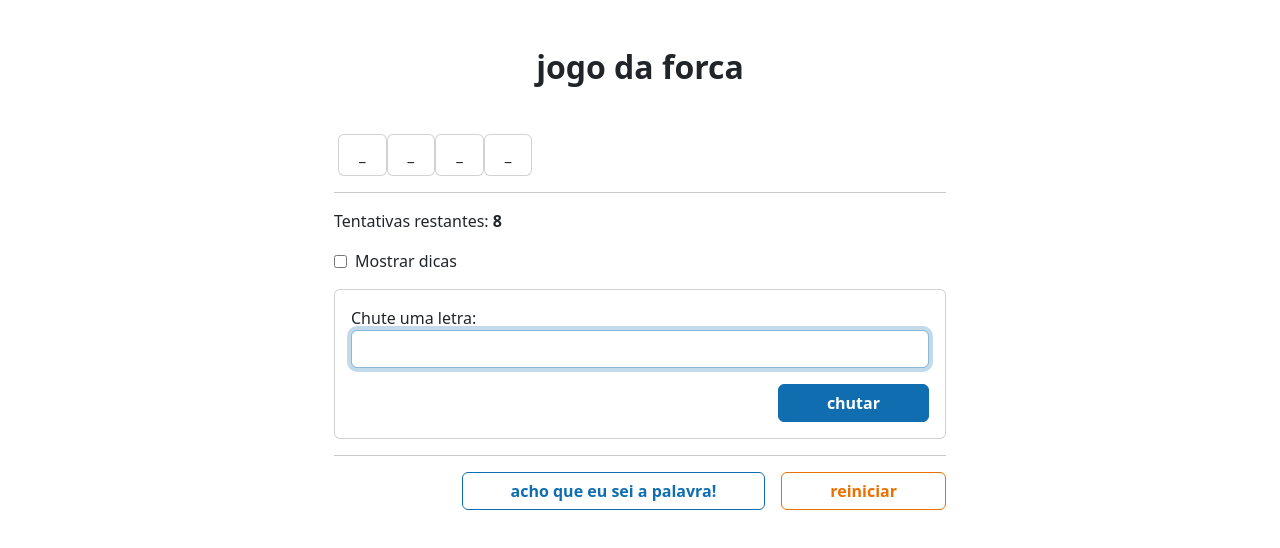
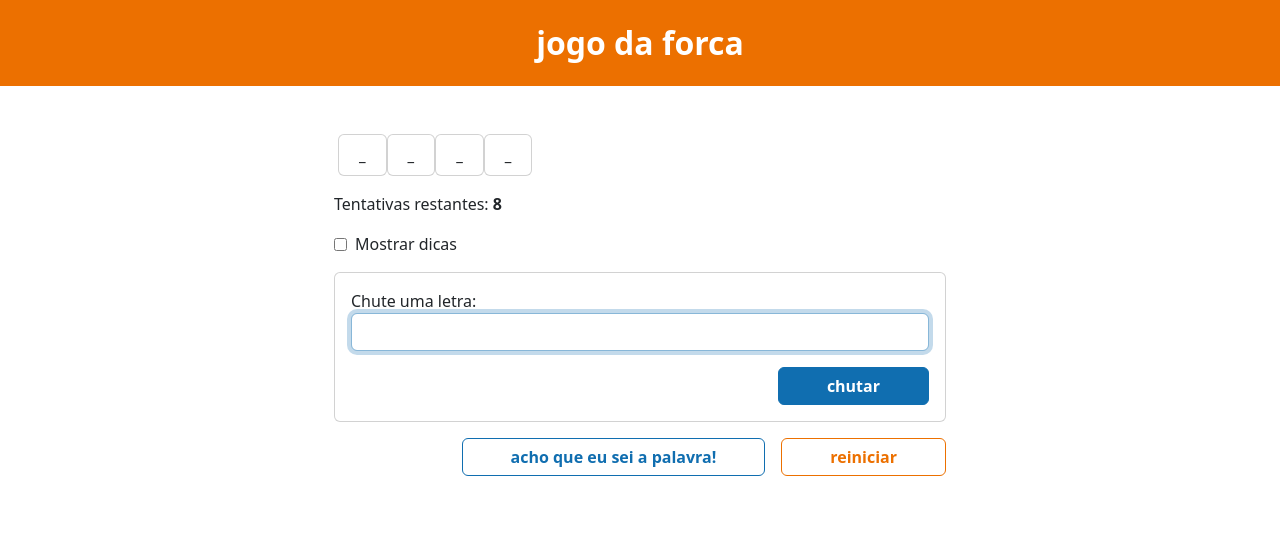
Before and after one commit to vitor-gercov/jogo-da-forca, an Angular app: page / in a window 1280 px wide. Shown: the top 548 px of the page. Built offline with nearby package versions, Linux system fonts and the light colour scheme.

Commit message:
alterações no design da tela.

```diff
--- a/src/app/app.component.html
+++ b/src/app/app.component.html
@@ -1,11 +1,10 @@
+<h2 class="py-4 mb-5 fw-bold text-center bg-danger text-white">
+  jogo da forca
+</h2>
 <div class="page-content">
-
   <div class="row">
     <div class="col-12 col-md-8 col-lg-6 mx-auto">
 
-      <h2 class="mt-5 mb-5 fw-bold text-center">
-        jogo da forca
-      </h2>
 
 
       <div class="mb-3">
--- a/src/app/views/user-feedback/user-feedback.component.html
+++ b/src/app/views/user-feedback/user-feedback.component.html
@@ -22,8 +22,6 @@
             {{secretWord.help}}
         </span>
     </p>
-
-    <hr>
 
     <p>
         Tentativas restantes:
--- a/src/app/views/user-input/user-input.component.html
+++ b/src/app/views/user-input/user-input.component.html
@@ -46,8 +46,6 @@
 
     </div>
 </div>
-
-<hr>
 
 <div class="d-flex justify-content-end mt-3 mb-5">
     <button class="btn btn-outline-primary px-5 fw-bold" *ngIf="!gameController.gameHasEnded" (click)="openModal();">
--- a/src/styles.scss
+++ b/src/styles.scss
@@ -7,6 +7,7 @@ body {
 body {
     margin: 0;
     font-family: Roboto, "Helvetica Neue", sans-serif;
+    background-color: whitesmoke;
 }
 
 $primary: #106EB0;
```
